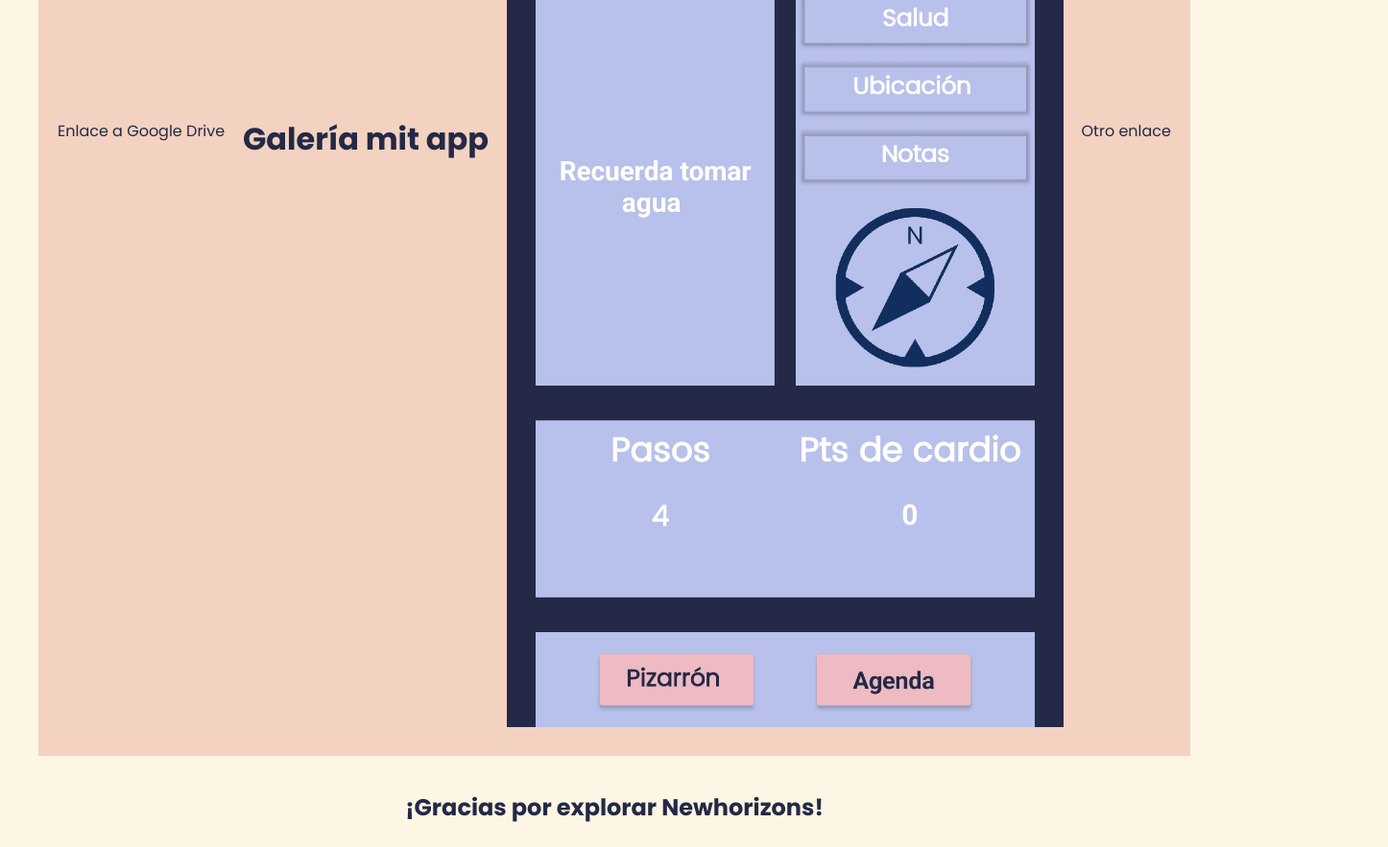
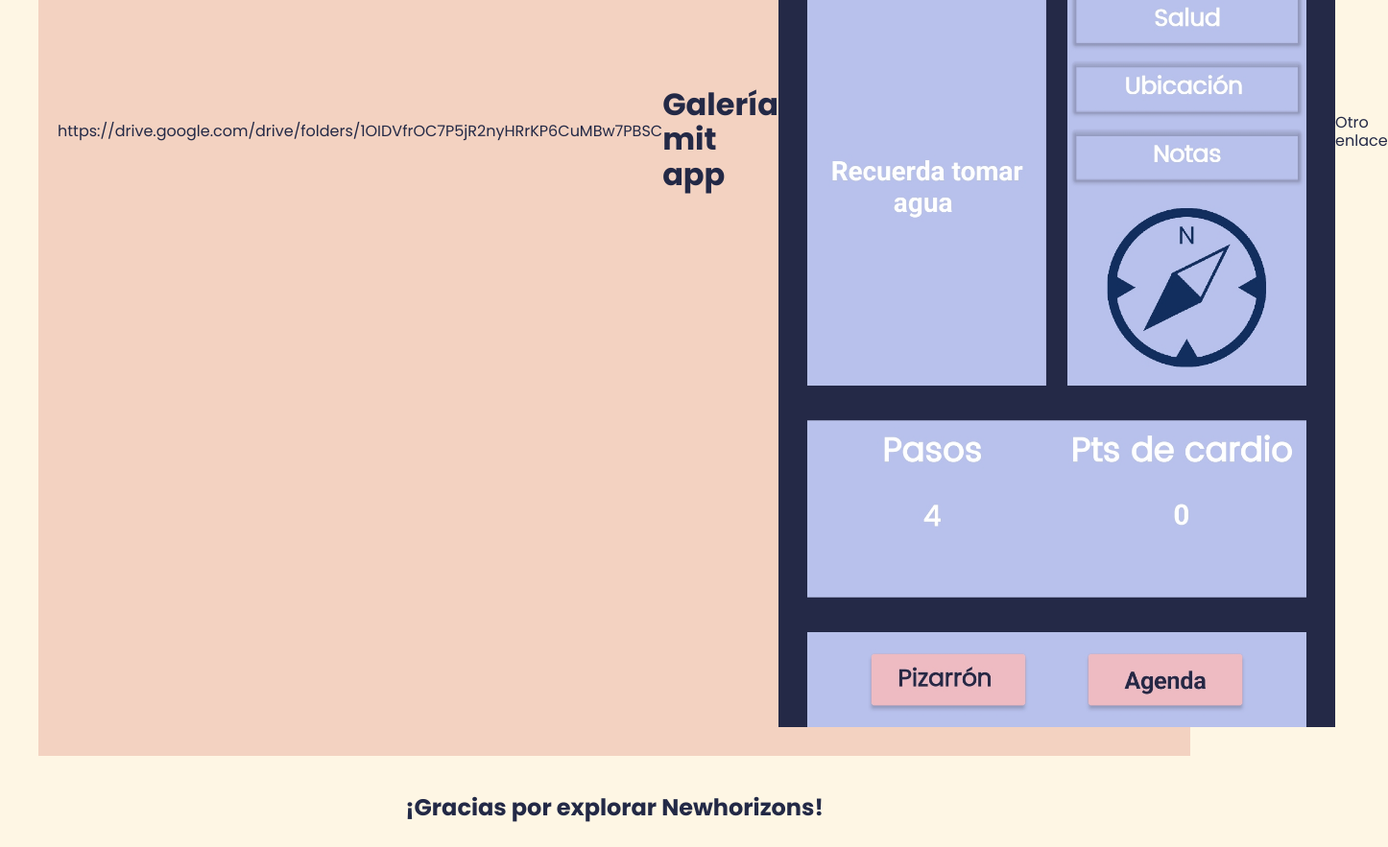
Before and after one commit to Thiabzgz/NewHorizons, a plain HTML site: page index.html in a window 1280 px wide. Shown: the part 10460-11343 px from the top of the page at 96% size, 1446 px wide, since content can reach past the window. Drawn offline with Linux system fonts and the light colour scheme.

Commit message:
Actualizar index.html

```diff
--- a/index.html
+++ b/index.html
@@ -276,7 +276,7 @@
     <!-- Agrega esta sección en el cuerpo de tu documento HTML -->
 <section class="nose">
   <h2>Galería mit app</h2>
-  <a href="#" class="drive-link">Enlace a Google Drive</a>
+  <a href="#" class="drive-link">https://drive.google.com/drive/folders/1OIDVfrOC7P5jR2nyHRrKP6CuMBw7PBSC</a>
             <img
             src="images/pipo.jpg"
             alt="Imagen 1"
```
